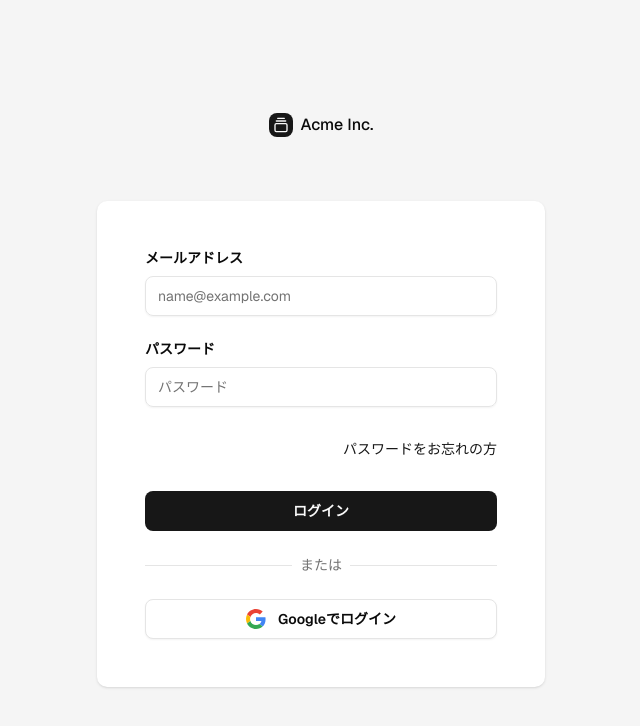
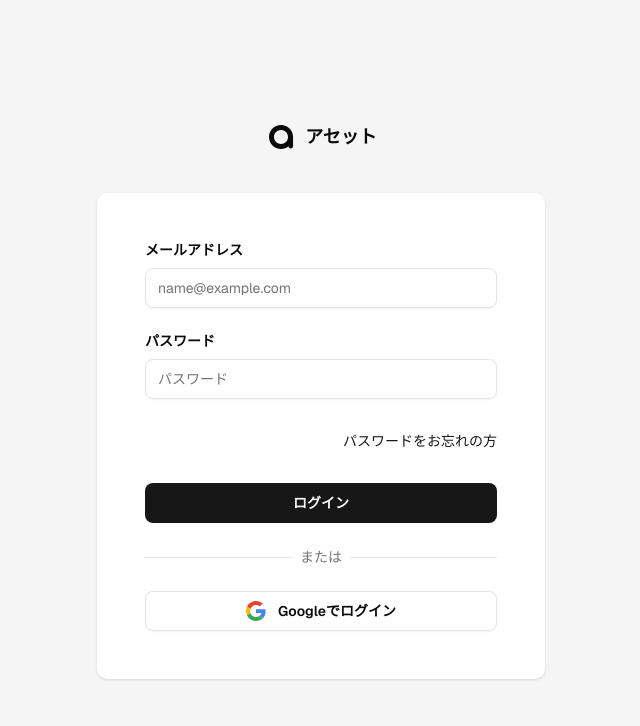
Before and after one commit to hayamak/second, a Next.js app: page /login in a window 1280 px wide. Shown: the top 726 px of the page, without its empty margins (319-959 px from the left). Built offline with nearby package versions, Linux system fonts and the light colour scheme.

Commit message:
Logo added (#26)

```diff
--- a/src/app/(auth)/forgot-password/page.tsx
+++ b/src/app/(auth)/forgot-password/page.tsx
@@ -1,18 +1,16 @@
 // src/app/(auth)/forgot-password/page.tsx
 
-import { GalleryVerticalEnd } from "lucide-react"
+import { Logo } from "@/components/logo"
 import { ForgotPasswordForm } from "../_components/forgot-password-form"
 
 export default function ForgotPasswordPage() {
   return (
     <div className="flex min-h-svh flex-col justify-center bg-muted py-12 sm:px-6 lg:px-8">
-      <div className="flex w-full flex-col gap-6">
-        <a href="#" className="flex items-center gap-2 self-center font-medium">
-          <div className="flex size-6 items-center justify-center rounded-md bg-primary text-primary-foreground">
-            <GalleryVerticalEnd className="size-4" />
-          </div>
-          Acme Inc.
-        </a>
+      <div className="flex w-full flex-col">
+        <div className="flex items-center justify-center gap-x-2">
+          <Logo className="size-8" />
+          <span className="font-semibold text-lg">アセット</span>
+        </div>
         <ForgotPasswordForm />
       </div>
     </div>
--- a/src/app/(auth)/login/page.tsx
+++ b/src/app/(auth)/login/page.tsx
@@ -1,16 +1,14 @@
-import { GalleryVerticalEnd } from "lucide-react"
+import { Logo } from "@/components/logo"
 import { LoginForm } from "../_components/login-form"
 
 export default function LoginPage() {
   return (
     <div className="flex min-h-svh flex-col justify-center bg-muted py-12 sm:px-6 lg:px-8">
-      <div className="flex w-full flex-col gap-6">
-        <a href="#" className="flex items-center gap-2 self-center font-medium">
-          <div className="flex size-6 items-center justify-center rounded-md bg-primary text-primary-foreground">
-            <GalleryVerticalEnd className="size-4" />
-          </div>
-          Acme Inc.
-        </a>
+      <div className="flex w-full flex-col">
+        <div className="flex items-center justify-center gap-x-2">
+          <Logo className="size-8" />
+          <span className="font-semibold text-lg">アセット</span>
+        </div>
         <LoginForm />
       </div>
     </div>
--- a/src/app/(auth)/signup/page.tsx
+++ b/src/app/(auth)/signup/page.tsx
@@ -1,17 +1,15 @@
 // src/auth/(auth)/signup/page.tsx
 
-import { GalleryVerticalEnd } from "lucide-react"
+import { Logo } from "@/components/logo"
 import { SignupForm } from "../_components/signup-form"
 
 export default function SignupPage() {
   return (
     <div className="flex min-h-svh flex-col justify-center bg-muted py-12 sm:px-6 lg:px-8">
-      <div className="flex w-full flex-col gap-6">
-        <div className="flex items-center gap-2 self-center font-medium">
-          <div className="flex size-6 items-center justify-center rounded-md bg-primary text-primary-foreground">
-            <GalleryVerticalEnd className="size-4" />
-          </div>
-          アセット
+      <div className="flex w-full flex-col">
+        <div className="flex items-center justify-center gap-x-2">
+          <Logo className="size-8" />
+          <span className="font-semibold text-lg">アセット</span>
         </div>
         <SignupForm />
       </div>
--- a/src/components/app-sidebar.tsx
+++ b/src/components/app-sidebar.tsx
@@ -7,8 +7,9 @@ import * as React from "react"
 import { usePathname } from "next/navigation"
 import Link from "next/link"
 import { NavUser } from "./nav-user"
+import { Logo } from "@/components/logo"
 
-import { ChevronRight, LayoutDashboard, Recycle } from "lucide-react"
+import { ChevronRight, LayoutDashboard, } from "lucide-react"
 import {
   Collapsible,
   CollapsibleContent,
@@ -54,10 +55,7 @@ export function AppSidebar({ ...props }: React.ComponentProps<typeof Sidebar>) {
     <Sidebar collapsible="offcanvas" {...props}>
       <SidebarHeader className="px-4 py-5">
         <div className="flex items-center gap-3 py-2">
-          <div className="flex size-8 items-center justify-center rounded-md bg-primary text-primary-foreground">
-            <Recycle className="size-4" />
-          </div>
-          <span className="text-base font-semibold">アセット</span>
+          <Logo className="size-8" />
         </div>
       </SidebarHeader>
       <SidebarContent className="gap-0">
--- /dev/null
+++ b/src/components/logo.tsx
@@ -0,0 +1,38 @@
+import type { SVGProps } from "react"
+
+export function Logo(props: SVGProps<SVGSVGElement>) {
+  return (
+    <svg
+      xmlns="http://www.w3.org/2000/svg"
+      viewBox="0 0 512 512"
+      fill="none"
+      aria-hidden="true"
+      {...props}
+    >
+      <path
+        fill="currentColor"
+        fillRule="evenodd"
+        d="
+          M256 64
+          C150 64 64 150 64 256
+          C64 362 150 448 256 448
+          C302 448 344 432 377 405
+          V405
+          C377 425 393 441 413 441
+          C433 441 449 425 449 405
+          V256
+          C449 150 363 64 256 64
+          Z
+
+          M256 144
+          C318 144 368 194 368 256
+          C368 318 318 368 256 368
+          C194 368 144 318 144 256
+          C144 194 194 144 256 144
+          Z
+        "
+        clipRule="evenodd"
+      />
+    </svg>
+  )
+}
--- a/src/components/marketing/header.tsx
+++ b/src/components/marketing/header.tsx
@@ -6,6 +6,7 @@ import { useState } from 'react'
 import Link from 'next/link'
 import { Dialog, DialogPanel } from '@headlessui/react'
 import { Menu, X } from "lucide-react"
+import { Logo } from "@/components/logo"
 
 const navigation = [
   { name: '機能', href: '/#features' },
@@ -21,8 +22,10 @@ export default function Header() {
       <nav aria-label="Global" className="mx-auto flex max-w-7xl items-center justify-between p-6 lg:px-8">
         <div className="flex lg:flex-1">
           <Link href="/" className="-m-1.5 p-1.5">
-            <span className="sr-only">Your Company</span>
-            <img
+            <span className="sr-only">asett.io</span>
+            <Logo className='size-8' />
+
+            {/* <img
               alt=""
               src="https://tailwindcss.com/plus-assets/img/logos/mark.svg?color=indigo&shade=600"
               className="h-8 w-auto dark:hidden"
@@ -31,7 +34,7 @@ export default function Header() {
               alt=""
               src="https://tailwindcss.com/plus-assets/img/logos/mark.svg?color=indigo&shade=500"
               className="h-8 w-auto not-dark:hidden"
-            />
+            /> */}
           </Link>
         </div>
         <div className="flex lg:hidden">
--- a/src/components/marketing/pricing-section.tsx
+++ b/src/components/marketing/pricing-section.tsx
@@ -50,7 +50,7 @@ export default function PricingSection() {
         <div className="mx-auto max-w-4xl text-center">
           <h2 className="text-base/7 font-semibold text-muted-foreground">料金</h2>
           <p className="mt-2 text-5xl font-semibold tracking-tight text-balance text-foreground sm:text-6xl">
-            アセットの料金プラン
+            料金プラン
           </p>
         </div>
         <p className="mx-auto mt-6 max-w-2xl text-center text-lg font-medium text-pretty text-gray-600 sm:text-xl/8 dark:text-gray-400">
```
